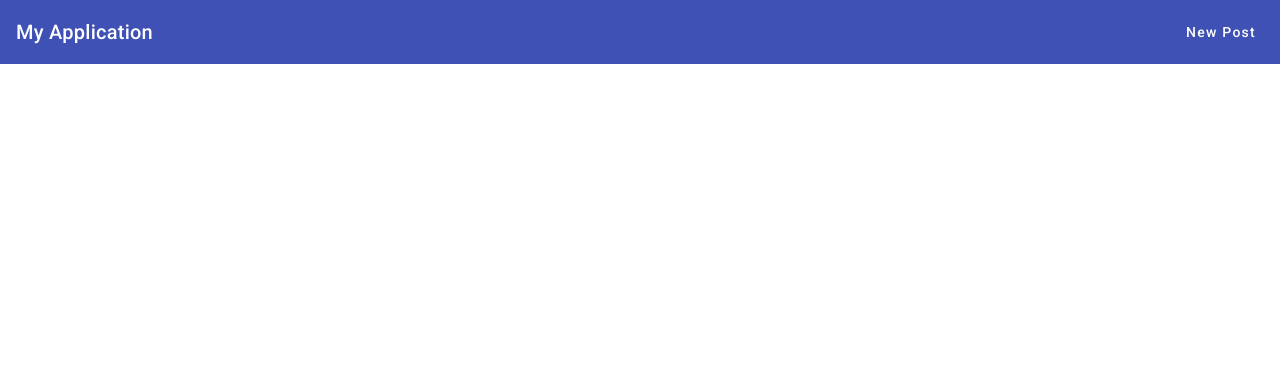
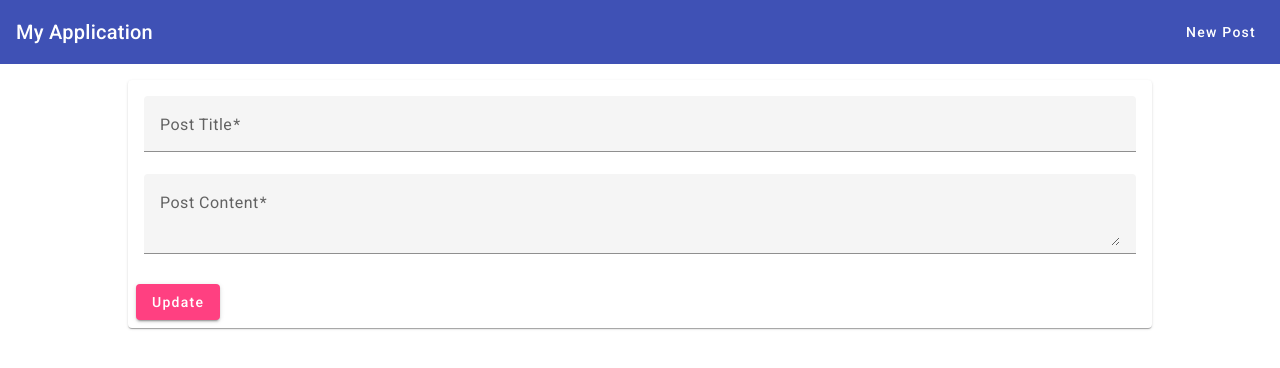
Before and after one commit to ankurinfoniti/angular-node-simple-cms, an Angular app: page /edit/1 in a window 1280 px wide. Before the commit this address led to /. Shown: the top 368 px of the page. Built offline with nearby package versions, Linux system fonts and the light colour scheme; no server answers.

Commit message:
update post feature

```diff
--- a/src/app/app.routes.ts
+++ b/src/app/app.routes.ts
@@ -12,4 +12,8 @@ export const routes: Routes = [
     path: 'create',
     component: PostCreateComponent,
   },
+  {
+    path: 'edit/:postId',
+    component: PostCreateComponent,
+  },
 ];
--- a/src/app/posts/post-create/post-create.component.html
+++ b/src/app/posts/post-create/post-create.component.html
@@ -1,5 +1,5 @@
 <mat-card>
-  <form (submit)="onAddPost(postForm)" #postForm="ngForm">
+  <form (submit)="onSavePost(postForm)" #postForm="ngForm">
     <mat-card-content>
       <mat-form-field>
         <mat-label>Post Title</mat-label>
@@ -9,7 +9,7 @@
           required
           minlength="3"
           matInput
-          ngModel
+          [ngModel]="post?.title"
           #title="ngModel"
         />
         <mat-error *ngIf="title.invalid">
@@ -22,7 +22,7 @@
           name="content"
           required
           matInput
-          ngModel
+          [ngModel]="post?.content"
           #content="ngModel"
         ></textarea>
         <mat-error *ngIf="content.invalid">
@@ -32,7 +32,9 @@
     </mat-card-content>
 
     <mat-card-actions>
-      <button mat-raised-button type="submit" color="accent">Save</button>
+      <button mat-raised-button type="submit" color="accent">
+        {{ mode == "create" ? "Save" : "Update" }}
+      </button>
     </mat-card-actions>
   </form>
 </mat-card>
--- a/src/app/posts/post-create/post-create.component.ts
+++ b/src/app/posts/post-create/post-create.component.ts
@@ -1,12 +1,19 @@
-import { Component, inject } from '@angular/core';
+import { Component, OnInit, inject } from '@angular/core';
 import { CommonModule } from '@angular/common';
 import { FormsModule, NgForm } from '@angular/forms';
+import {
+  ActivatedRoute,
+  ParamMap,
+  Router,
+  RouterModule,
+} from '@angular/router';
 
 import { MatInputModule } from '@angular/material/input';
 import { MatCardModule } from '@angular/material/card';
 import { MatButtonModule } from '@angular/material/button';
 
 import { PostsService } from '../posts.service';
+import { Post } from '../post.model';
 
 @Component({
   selector: 'app-post-create',
@@ -14,6 +21,7 @@ import { PostsService } from '../posts.service';
   imports: [
     CommonModule,
     FormsModule,
+    RouterModule,
     MatInputModule,
     MatCardModule,
     MatButtonModule,
@@ -21,17 +29,54 @@ import { PostsService } from '../posts.service';
   templateUrl: './post-create.component.html',
   styleUrls: ['./post-create.component.css'],
 })
-export class PostCreateComponent {
+export class PostCreateComponent implements OnInit {
   title = '';
   content = '';
+  post!: Post;
+  mode = 'create';
+  private postId: string = '';
+
   postsService = inject(PostsService);
+  route = inject(ActivatedRoute);
+  router = inject(Router);
 
-  onAddPost(form: NgForm) {
+  ngOnInit() {
+    this.route.paramMap.subscribe((paramMap: ParamMap) => {
+      if (paramMap.get('postId')) {
+        this.mode = 'edit';
+        this.postId = paramMap.get('postId')!;
+        this.postsService.getPost(this.postId).subscribe((post) => {
+          this.post = {
+            id: 'post._id',
+            title: post.title,
+            content: post.content,
+          };
+        });
+      } else {
+        this.mode = 'create';
+      }
+    });
+  }
+
+  onSavePost(form: NgForm) {
     if (form.invalid) {
       return;
     }
 
-    this.postsService.addPost(form.value.title, form.value.content);
+    if (this.mode === 'create') {
+      this.postsService
+        .addPost(form.value.title, form.value.content)
+        .subscribe((response) => {
+          this.router.navigate(['/']);
+        });
+    } else {
+      this.postsService
+        .updatePost(this.postId, form.value.title, form.value.content)
+        .subscribe((response) => {
+          this.router.navigate(['/']);
+        });
+    }
+
     form.resetForm();
   }
 }
--- a/src/app/posts/post-list/post-list.component.html
+++ b/src/app/posts/post-list/post-list.component.html
@@ -5,7 +5,7 @@
     </mat-expansion-panel-header>
     <p>{{ post.content }}</p>
     <mat-action-row>
-      <button mat-button color="primary">Edit</button>
+      <a mat-button [routerLink]="['/edit', post.id]" color="primary">Edit</a>
       <button mat-button color="warn" (click)="onDelete(post.id)">
         Delete
       </button>
--- a/src/app/posts/post-list/post-list.component.ts
+++ b/src/app/posts/post-list/post-list.component.ts
@@ -1,5 +1,6 @@
 import { Component, OnDestroy, OnInit, inject } from '@angular/core';
 import { CommonModule } from '@angular/common';
+import { RouterModule } from '@angular/router';
 import { Subscription } from 'rxjs';
 
 import { MatExpansionModule } from '@angular/material/expansion';
@@ -11,7 +12,7 @@ import { PostsService } from '../posts.service';
 @Component({
   selector: 'app-post-list',
   standalone: true,
-  imports: [CommonModule, MatExpansionModule, MatButtonModule],
+  imports: [CommonModule, RouterModule, MatExpansionModule, MatButtonModule],
   templateUrl: './post-list.component.html',
   styleUrls: ['./post-list.component.css'],
 })
--- a/src/app/posts/posts.service.ts
+++ b/src/app/posts/posts.service.ts
@@ -37,15 +37,23 @@ export class PostsService {
     return this.postsUpdated.asObservable();
   }
 
+  getPost(id: string) {
+    return this.httpClient.get<{ _id: string; title: string; content: string }>(
+      `${env.BASE_URL}/posts/${id}`
+    );
+  }
+
   addPost(title: string, content: string) {
-    const post: Post = { id: 'aaaaa', title, content };
-    this.httpClient
-      .post<{ message: string; postId: string }>(`${env.BASE_URL}/posts`, post)
-      .subscribe((responsDate) => {
-        post.id = responsDate.postId;
-        this.posts.push(post);
-        this.postsUpdated.next([...this.posts]);
-      });
+    const post: Post = { id: '', title, content };
+    return this.httpClient.post<{ message: string; postId: string }>(
+      `${env.BASE_URL}/posts`,
+      post
+    );
+  }
+
+  updatePost(id: string, title: string, content: string) {
+    const post: Post = { id, title, content };
+    return this.httpClient.put(`${env.BASE_URL}/posts/${id}`, post);
   }
 
   deletePost(postId: string) {
```
Also changed, not shown: 1 other file (tests, documents, lock files or other folders).
